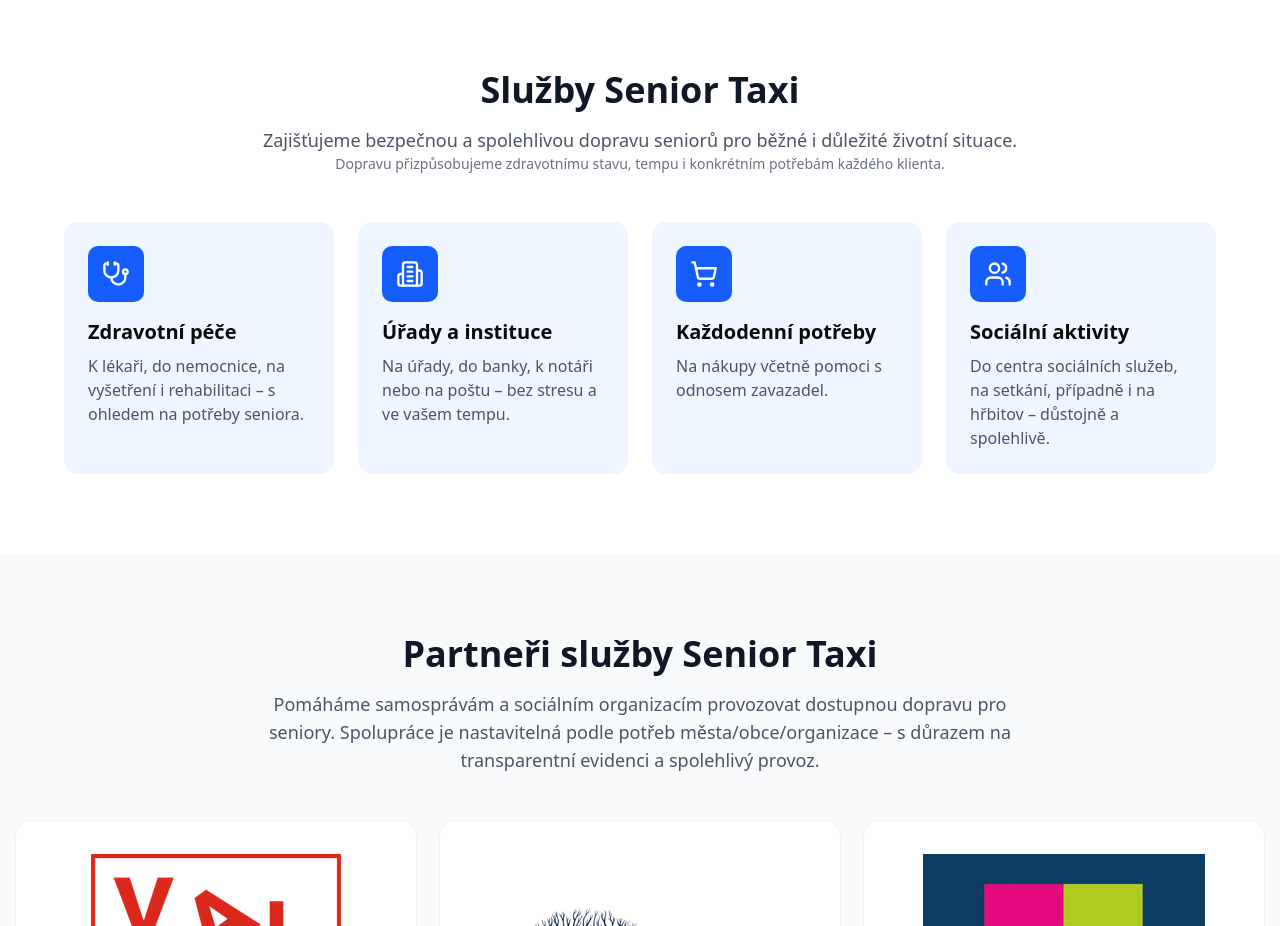
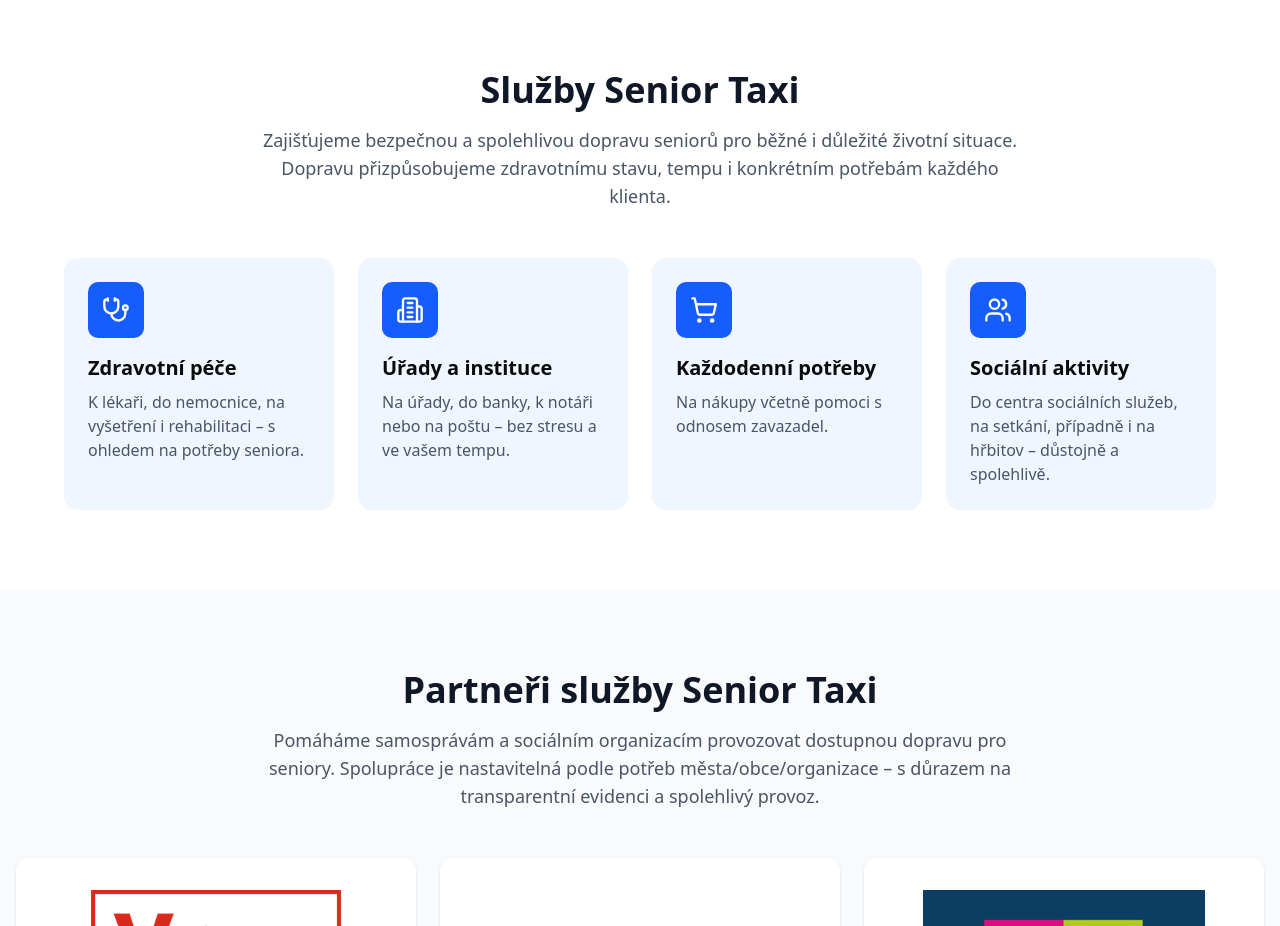
Before and after one commit to Agillis24/senior_taxi, a React (Vite) app: page / in a window 1280 px wide. Shown: the part 1700-2626 px from the top of the page. Built offline with nearby package versions, Linux system fonts and the light colour scheme.

Commit message:
Update Services.tsx

```diff
--- a/src/components/Services.tsx
+++ b/src/components/Services.tsx
@@ -37,11 +37,7 @@ export function Services() {
 
           <p className="text-lg text-gray-600 max-w-3xl mx-auto">
             Zajišťujeme bezpečnou a spolehlivou dopravu seniorů pro běžné i
-            důležité životní situace.
-          </p>
-
-          <p className="text-sm text-gray-500 mt-6">
-            Dopravu přizpůsobujeme zdravotnímu stavu, tempu i konkrétním potřebám
+            důležité životní situace. Dopravu přizpůsobujeme zdravotnímu stavu, tempu i konkrétním potřebám
             každého klienta.
           </p>
         </div>
```
